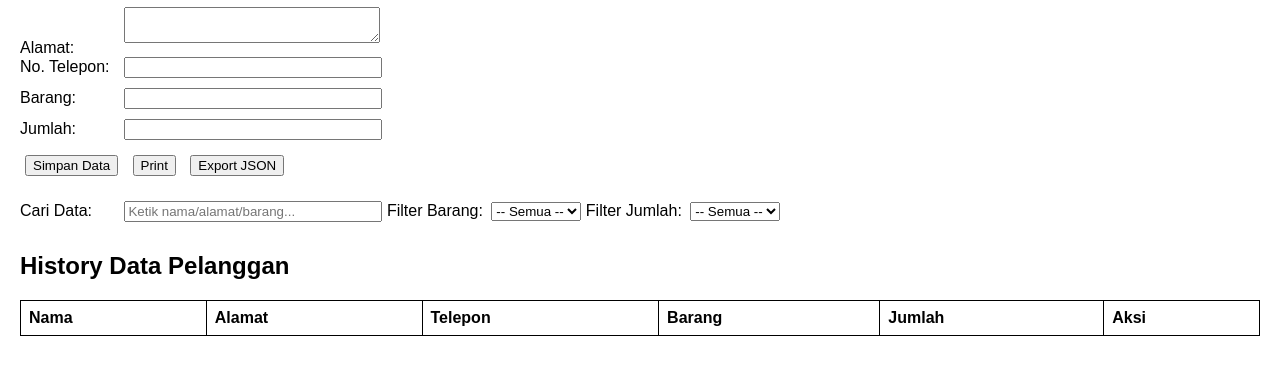
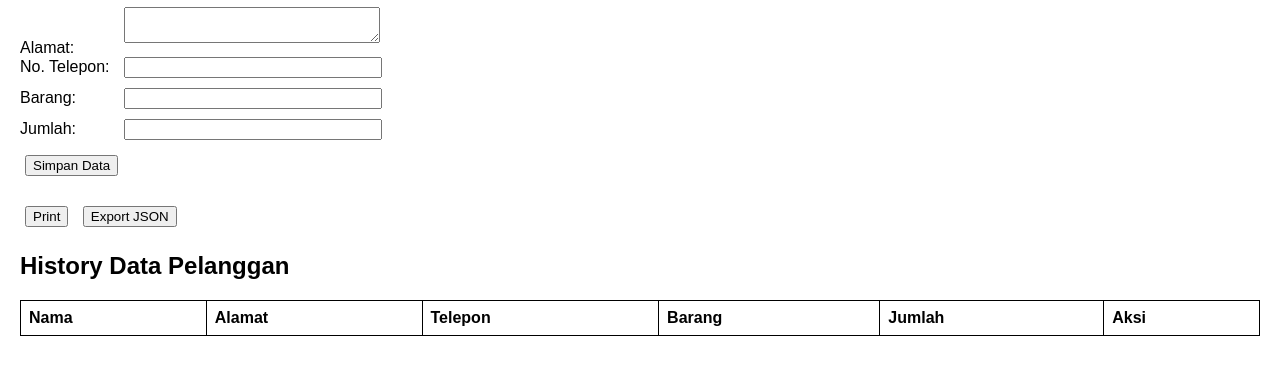
Before and after one commit to faridridwan1378/kirimbarang, a plain HTML site: page index.html in a window 1280 px wide. Shown: the part 104-478 px from the top of the page. Drawn offline with Linux system fonts and the light colour scheme.

Commit message:
Update index.html

```diff
--- a/index.html
+++ b/index.html
@@ -25,26 +25,13 @@
     <input type="number" id="jumlah" required><br>
 
     <button type="submit">Simpan Data</button>
-    <button type="button" onclick="printForm()">Print</button>
-    <button type="button" onclick="exportJSON()">Export JSON</button>
   </form>
 
-<label>Cari Data:</label>
-<input type="text" id="searchInput" placeholder="Ketik nama/alamat/barang...">
-
-<label>Filter Barang:</label>
-<select id="filterBarang">
-  <option value="">-- Semua --</option>
-</select>
-
-<label>Filter Jumlah:</label>
-<select id="filterJumlah">
-  <option value="">-- Semua --</option>
-</select>
-
+  <button type="button" onclick="printForm()">Print</button>
+  <button type="button" onclick="exportJSON()">Export JSON</button>
 
   <h2>History Data Pelanggan</h2>
-    <table id="historyTable">
+  <table id="historyTable">
     <thead>
       <tr>
         <th>Nama</th>
```
